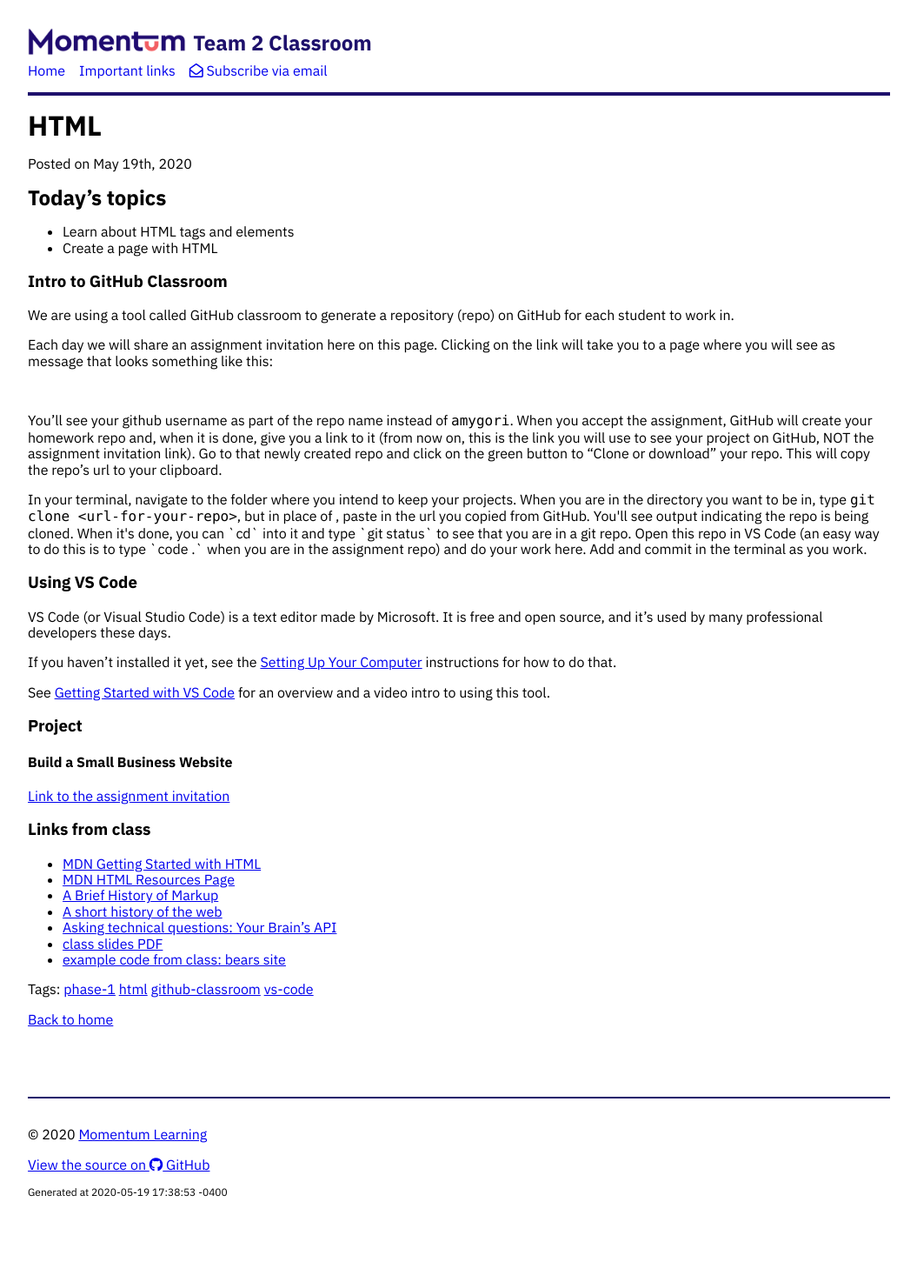
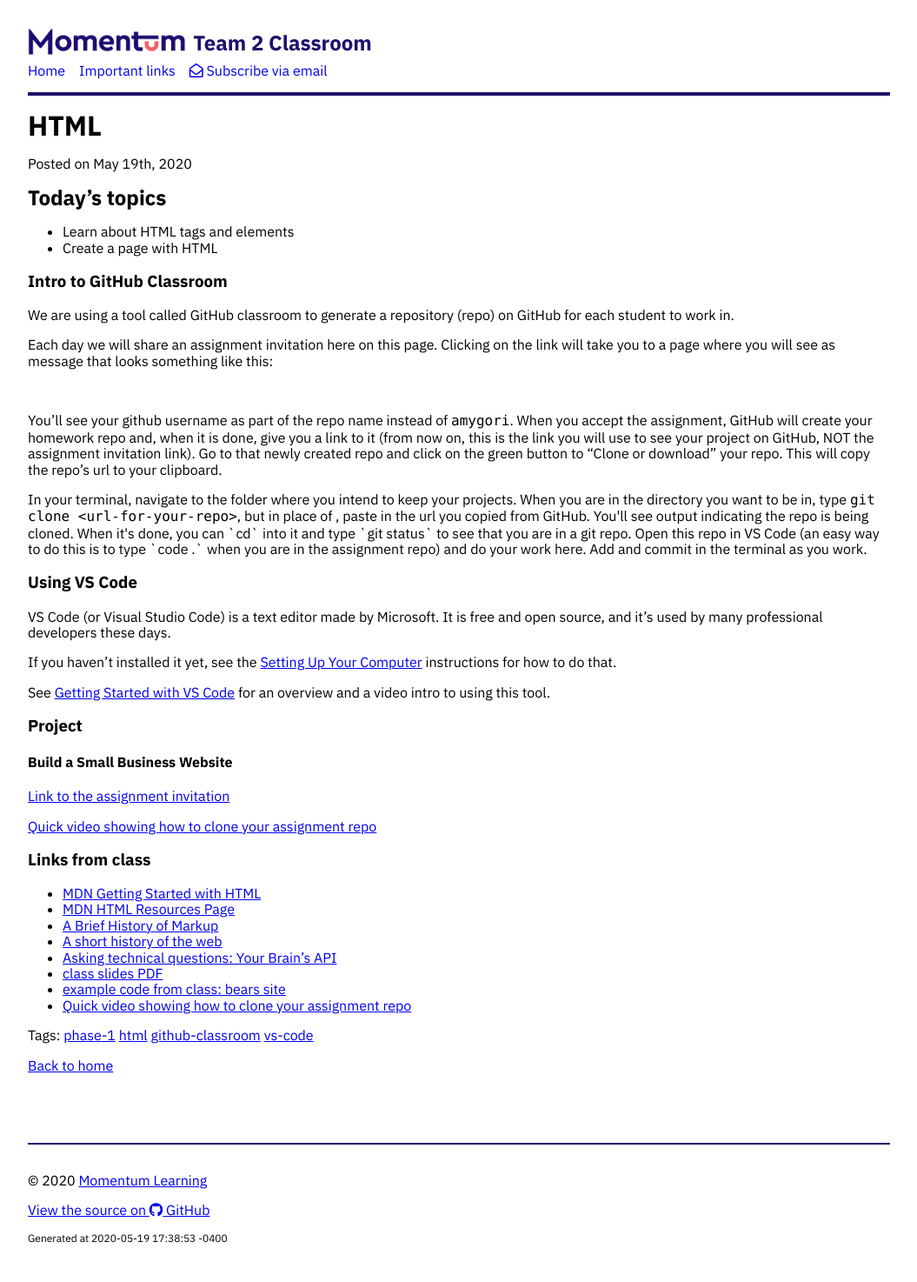
Before and after one commit to momentum-team-3/momentum-team-3.github.io, a Jekyll site: the page built from _posts/2020-05-19-html.md, in a window 1280 px wide. Shown: the whole page at 87% size, without its empty margins (112-1167 px from the left). Built offline with Jekyll 4.4.1, drawn with Linux system fonts in a browser that asks for light colours; nearby versions of some CDN libraries; before the commit the page ends 1422 px from its top, so only the background shows below that.

Commit message:
Add loom video on cloning hw repo

```diff
--- a/_posts/2020-05-19-html.md
+++ b/_posts/2020-05-19-html.md
@@ -35,6 +35,8 @@ See [Getting Started with VS Code](https://code.visualstudio.com/docs/introvideo
 
 [Link to the assignment invitation](https://classroom.github.com/a/iB8zHVIu)
 
+[Quick video showing how to clone your assignment repo](https://www.loom.com/share/c7871fa5f80f4cbda3dbcce36db68dab)
+
 ### Links from class
 
 - [MDN Getting Started with HTML](https://developer.mozilla.org/en-US/docs/Learn/HTML/Introduction_to_HTML/Getting_started)
@@ -44,3 +46,4 @@ See [Getting Started with VS Code](https://code.visualstudio.com/docs/introvideo
 - [Asking technical questions: Your Brain's API](https://www.youtube.com/watch?v=hY14Er6JX2s)
 - [class slides PDF](/slide-decks/html-slides.pdf)
 - [example code from class: bears site](https://github.com/momentum-team-2/examples/tree/master/bears-html)
+- [Quick video showing how to clone your assignment repo](https://www.loom.com/share/c7871fa5f80f4cbda3dbcce36db68dab)
```
